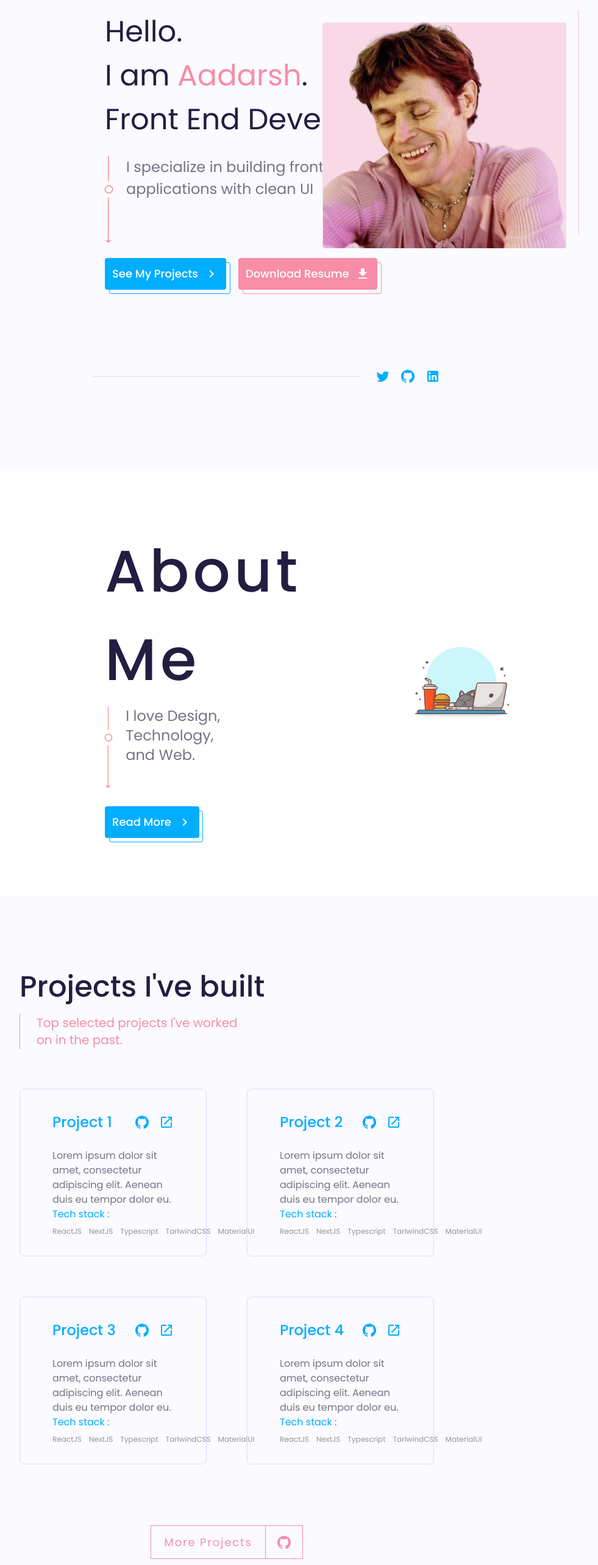
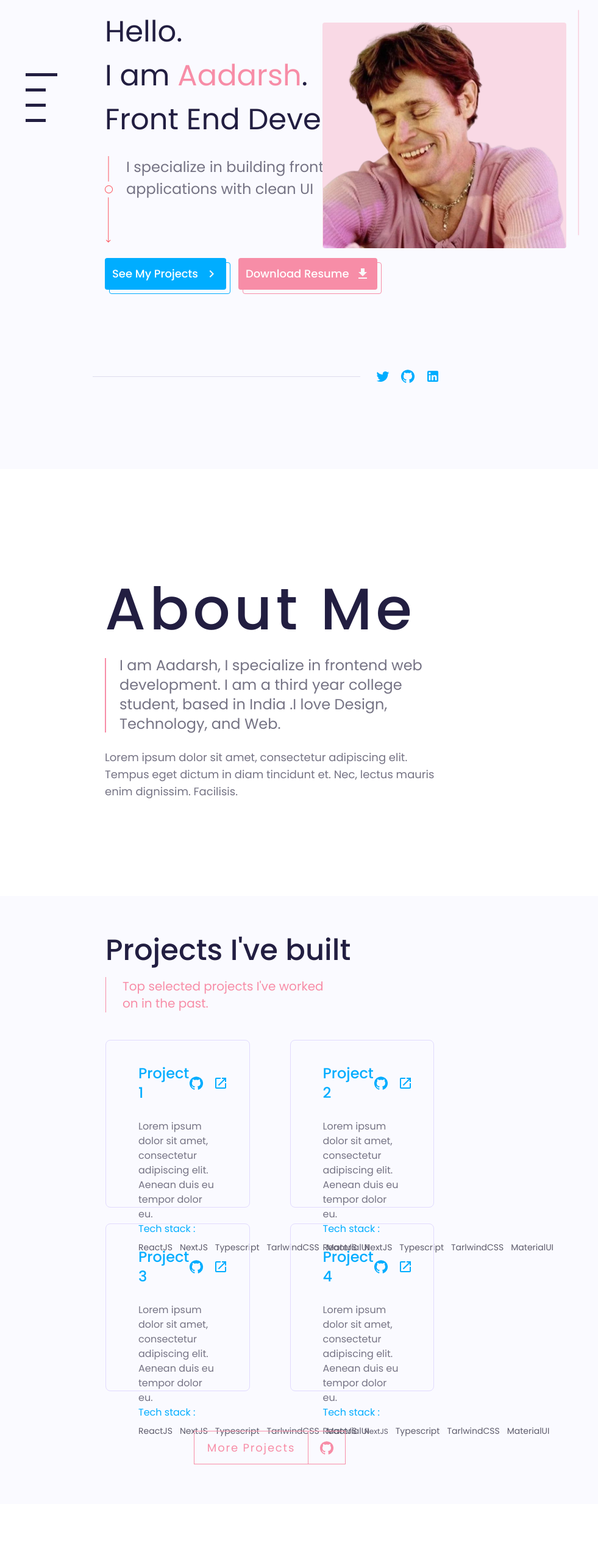
Before and after one commit to Aadarsh805/portfolio, a Next.js app: page / in a window 1280 px wide. Shown: the part 200-2766 px from the top of the page at 61% size, without its empty margins (268-1249 px from the left). After the commit the page ends 2666 px from the top, so only its background shows below. Built offline with nearby package versions, Linux system fonts and the light colour scheme.

Commit message:
minor changes

```diff
--- a/components/About.jsx
+++ b/components/About.jsx
@@ -12,22 +12,19 @@ const About = () => {
         <h2 className="font-medium text-8xl leading-[145px] tracking-[0.065em] text-[#221E41]">
           About Me
         </h2>
-        <div className="flex items-start gap-[22px]">
-          <Image src={arrow} className="w-[13px] h-[141px]" />
-          <p className="font-md text-2xl text-[#757384]">
-            I love Design, Technology,
-            <br /> and Web.
+        <div className="flex flex-col items-start gap-[25px]">
+          <div className="flex items-start gap-[22px]">
+            <div className="w-[2px] mt-1 h-[122px] bg-[#F78DA7]"></div>
+            <p className="font-md text-2xl w-[555px] text-[#757384]">
+              I am Aadarsh, I specialize in frontend web development. I am a
+              third year college student, based in India .I love Design,
+              Technology, and Web.
+            </p>
+          </div>
+          <p className="font-md text-lg w-[555px] text-[#757384]">
+          Lorem ipsum dolor sit amet, consectetur adipiscing elit. Tempus eget dictum in diam tincidunt et. Nec, lectus mauris enim dignissim. Facilisis.
           </p>
         </div>
-        <Link href="/" className="w-full relative">
-          <div className="z-10 mt-[26px] group flex items-center relative w-fit justify-center gap-[10px] bg-[#00ADFF] rounded p-3 h-[52px] cursor-pointer">
-            <div className="h-[52px] absolute w-[154px] border-[1px] border-[#00ADFF] top-[7px] left-[7px]  rounded group-hover:top-0 group-hover:left-0 ase-out duration-300"></div>
-            <span className=" font-medium text-lg w-fit text-white">
-              Read More
-            </span>
-            <ChevronRightIcon className="text-[#F8F8F8]" />
-          </div>
-        </Link>
       </div>
 
       <div className="w-[679px] h-[370px] rounded flex items-center justify-end mr-[130px]">
--- a/components/Navbar.jsx
+++ b/components/Navbar.jsx
@@ -3,7 +3,7 @@ import Link from "next/link";
 
 const Navbar = () => {
   return (
-    <div className="flex items-center justify-between w-full py-[50px] px-[300px] bg-[#FAFAFF]">
+    <div className="flex items-center justify-between w-full py-[50px] px-[300px] z-10 bg-[#FAFAFF]">
       <span className="h-[36px] font-medium text-2xl logo cursor-pointer">
         Aadarsh
       </span>
--- a/components/Projects.jsx
+++ b/components/Projects.jsx
@@ -4,8 +4,8 @@ import LaunchIcon from "@mui/icons-material/Launch";
 
 const Projects = () => {
   return (
-    <div className="flex flex-col pl-[300px] bg-[#FAFAFF] py-[125px]">
-      <div className="flex flex-col gap-1  mb-[65px]">
+    <div className="flex flex-col pl-[300px] bg-[#FAFAFF] py-[65px]">
+      <div className="flex flex-col gap-1 ml-[141px] mb-[45px]">
         <div className="flex flex-col gap-5">
           <h2 className="font-medium text-5xl text-[#221E41]">
             Projects I've built
@@ -19,14 +19,14 @@ const Projects = () => {
         </div>
       </div>
 
-      <div className="grid grid-cols-2  mr-[300px] gap-[66px] mb-[100px]">
+      <div className="grid grid-cols-2 mr-[300px] ml-[141px] gap-x-[66px] gap-y-[26px] mb-[65px]">
         <div className="flex flex-col justify-between h-[275px] py-[38px] px-[53px] rounded-lg border-[1px] border-[#E1DAFE]">
           <div className="flex flex-col gap-[27px]">
             <div className="flex items-center justify-between">
               <p className="text-[#00ADFF] font-medium text-2xl">Project 1</p>
               <div className="flex items-center gap-4">
-                <GitHubIcon className="text-[#00ADFF] w-[30px] h-[34px]" />
-                <LaunchIcon className="text-[#00ADFF] w-[30px] h-[34px]" />
+                <GitHubIcon className="text-[#00ADFF] w-[30px] h-[34px] cursor-pointer" />
+                <LaunchIcon className="text-[#00ADFF] w-[30px] h-[34px] cursor-pointer" />
               </div>
             </div>
 
@@ -41,17 +41,19 @@ const Projects = () => {
               Tech stack :
             </span>
             <div className="gap-3 flex items-center">
-              <span className="text-xs text-[#9493A1] font-normal">
+              <span className="text-[14px] text-[#5D5B6B] font-normal">
                 ReactJS
               </span>
-              <span className="text-xs text-[#9493A1] font-normal">NextJS</span>
-              <span className="text-xs text-[#9493A1] font-normal">
+              <span className="text-[14px] text-[#5D5B6B] font-normal">
+                NextJS
+              </span>
+              <span className="text-[14px] text-[#5D5B6B] font-normal">
                 Typescript
               </span>
-              <span className="text-xs text-[#9493A1] font-normal">
+              <span className="text-[14px] text-[#5D5B6B] font-normal">
                 TarlwindCSS
               </span>
-              <span className="text-xs text-[#9493A1] font-normal">
+              <span className="text-[14px] text-[#5D5B6B] font-normal">
                 MaterialUI
               </span>
             </div>
@@ -62,8 +64,8 @@ const Projects = () => {
             <div className="flex items-center justify-between">
               <p className="text-[#00ADFF] font-medium text-2xl">Project 2</p>
               <div className="flex items-center gap-4">
-                <GitHubIcon className="text-[#00ADFF] w-[30px] h-[34px]" />
-                <LaunchIcon className="text-[#00ADFF] w-[30px] h-[34px]" />
+                <GitHubIcon className="text-[#00ADFF] w-[30px] h-[34px] cursor-pointer" />
+                <LaunchIcon className="text-[#00ADFF] w-[30px] h-[34px] cursor-pointer" />
               </div>
             </div>
 
@@ -78,17 +80,19 @@ const Projects = () => {
               Tech stack :
             </span>
             <div className="gap-3 flex items-center">
-              <span className="text-xs text-[#9493A1] font-normal">
+              <span className="text-[14px] text-[#5D5B6B] font-normal">
                 ReactJS
               </span>
-              <span className="text-xs text-[#9493A1] font-normal">NextJS</span>
-              <span className="text-xs text-[#9493A1] font-normal">
+              <span className="text-[14px] text-[#5D5B6B] font-normal">
+                NextJS
+              </span>
+              <span className="text-[14px] text-[#5D5B6B] font-normal">
                 Typescript
               </span>
-              <span className="text-xs text-[#9493A1] font-normal">
+              <span className="text-[14px] text-[#5D5B6B] font-normal">
                 TarlwindCSS
               </span>
-              <span className="text-xs text-[#9493A1] font-normal">
+              <span className="text-[14px] text-[#5D5B6B] font-normal">
                 MaterialUI
               </span>
             </div>
@@ -99,8 +103,8 @@ const Projects = () => {
             <div className="flex items-center justify-between">
               <p className="text-[#00ADFF] font-medium text-2xl">Project 3</p>
               <div className="flex items-center gap-4">
-                <GitHubIcon className="text-[#00ADFF] w-[30px] h-[34px]" />
-                <LaunchIcon className="text-[#00ADFF] w-[30px] h-[34px]" />
+                <GitHubIcon className="text-[#00ADFF] w-[30px] h-[34px] cursor-pointer" />
+                <LaunchIcon className="text-[#00ADFF] w-[30px] h-[34px] cursor-pointer" />
               </div>
             </div>
 
@@ -115,17 +119,19 @@ const Projects = () => {
               Tech stack :
             </span>
             <div className="gap-3 flex items-center">
-              <span className="text-xs text-[#9493A1] font-normal">
+              <span className="text-[14px] text-[#5D5B6B] font-normal">
                 ReactJS
               </span>
-              <span className="text-xs text-[#9493A1] font-normal">NextJS</span>
-              <span className="text-xs text-[#9493A1] font-normal">
+              <span className="text-[14px] text-[#5D5B6B] font-normal">
+                NextJS
+              </span>
+              <span className="text-[14px] text-[#5D5B6B] font-normal">
                 Typescript
               </span>
-              <span className="text-xs text-[#9493A1] font-normal">
+              <span className="text-[14px] text-[#5D5B6B] font-normal">
                 TarlwindCSS
               </span>
-              <span className="text-xs text-[#9493A1] font-normal">
+              <span className="text-[14px] text-[#5D5B6B] font-normal">
                 MaterialUI
               </span>
             </div>
@@ -136,8 +142,8 @@ const Projects = () => {
             <div className="flex items-center justify-between">
               <p className="text-[#00ADFF] font-medium text-2xl">Project 4</p>
               <div className="flex items-center gap-4">
-                <GitHubIcon className="text-[#00ADFF] w-[30px] h-[34px]" />
-                <LaunchIcon className="text-[#00ADFF] w-[30px] h-[34px]" />
+                <GitHubIcon className="text-[#00ADFF] w-[30px] h-[34px] cursor-pointer" />
+                <LaunchIcon className="text-[#00ADFF] w-[30px] h-[34px] cursor-pointer" />
               </div>
             </div>
 
@@ -152,17 +158,17 @@ const Projects = () => {
               Tech stack :
             </span>
             <div className="gap-3 flex items-center">
-              <span className="text-xs text-[#9493A1] font-normal">
+              <span className="text-[14px] text-[#5D5B6B] font-normal">
                 ReactJS
               </span>
-              <span className="text-xs text-[#9493A1] font-normal">NextJS</span>
-              <span className="text-xs text-[#9493A1] font-normal">
+              <span className="text-xs text-[#5D5B6B] font-normal">NextJS</span>
+              <span className="text-[14px] text-[#5D5B6B] font-normal">
                 Typescript
               </span>
-              <span className="text-xs text-[#9493A1] font-normal">
+              <span className="text-[14px] text-[#5D5B6B] font-normal">
                 TarlwindCSS
               </span>
-              <span className="text-xs text-[#9493A1] font-normal">
+              <span className="text-[14px] text-[#5D5B6B] font-normal">
                 MaterialUI
               </span>
             </div>
@@ -170,14 +176,14 @@ const Projects = () => {
         </div>
       </div>
 
-      <div className="flex justify-center mr-[300px] cursor-pointer">
+      <div className="flex justify-center mr-[300px] pl-[141px] cursor-pointer">
         <div className="border-[1px] border-r-0 px-[21px] py-[15px] border-[#F78DA7] w-fit h-[55px] flex items-center justify-center">
           <span className="capitalize text-[#F78DA7] text-lg font-normal tracking-[.1em]">
             more projects
           </span>
         </div>
         <div className="border-[1px] border-[#F78DA7] w-[62px] h-[55px] flex items-center justify-center">
-          <GitHubIcon className="text-[#F78DA7] w-[30px] h-[34px]" />
+          <GitHubIcon className="text-[#F78DA7] w-[30px] h-[34px] cursor-pointer" />
         </div>
       </div>
     </div>
--- a/pages/_app.js
+++ b/pages/_app.js
@@ -4,7 +4,6 @@ import Navbar from "../components/Navbar";
 function MyApp({ Component, pageProps }) {
   return (
     <>
-      <Navbar />
       <Component {...pageProps} />
     </>
   );
--- a/pages/index.js
+++ b/pages/index.js
@@ -1,20 +1,34 @@
 import React from "react";
 import HeroSection from "../components/HeroSection";
 import About from "../components/About";
-import Projects from '../components/Projects'
+import Projects from "../components/Projects";
+import Navbar from "../components/Navbar";
 
 const index = () => {
   return (
     <>
+      <Navbar />
       <HeroSection />
       <About />
       <Projects />
-      {/* <div className="fixed left-[310px] top-[40%] gap-5 flex flex-col">
-        <a href="#id1" className="w-[52px] h-[5px] bg-[#221E41]"></a>
-        <a href="#id2" className="w-[33px] h-[5px] bg-[#221E41]"></a>
-        <a href="#id3" className="w-[33px] h-[5px] bg-[#221E41]"></a>
-        <a href="#id4" className="w-[33px] h-[5px] bg-[#221E41]"></a>
-      </div> */}
+      <div className="fixed left-[310px] top-[40%] gap-5 flex flex-col">
+        <a
+          className="w-[52px] h-[5px] bg-[#221E41] cursor-pointer"
+          onClick={() => window.scroll(0, 0)}
+        ></a>
+        <a
+          className="w-[33px] h-[5px] bg-[#221E41] cursor-pointer"
+          onClick={() => window.scroll(0, 900)}
+        ></a>
+        <a
+          className="w-[33px] h-[5px] bg-[#221E41] cursor-pointer"
+          onClick={() => window.scroll(0, 1700)}
+        ></a>
+        <a
+          className="w-[33px] h-[5px] bg-[#221E41] cursor-pointer"
+          onClick={() => window.scroll(0, 5000)}
+        ></a>
+      </div>
     </>
   );
 };
--- a/styles/globals.css
+++ b/styles/globals.css
@@ -10,6 +10,10 @@ body {
   margin: 0;
   box-sizing: border-box;
   font-family: "Poppins", sans-serif;
+}
+
+html{
+  scroll-behavior: smooth;
 }
 
 a {
```
